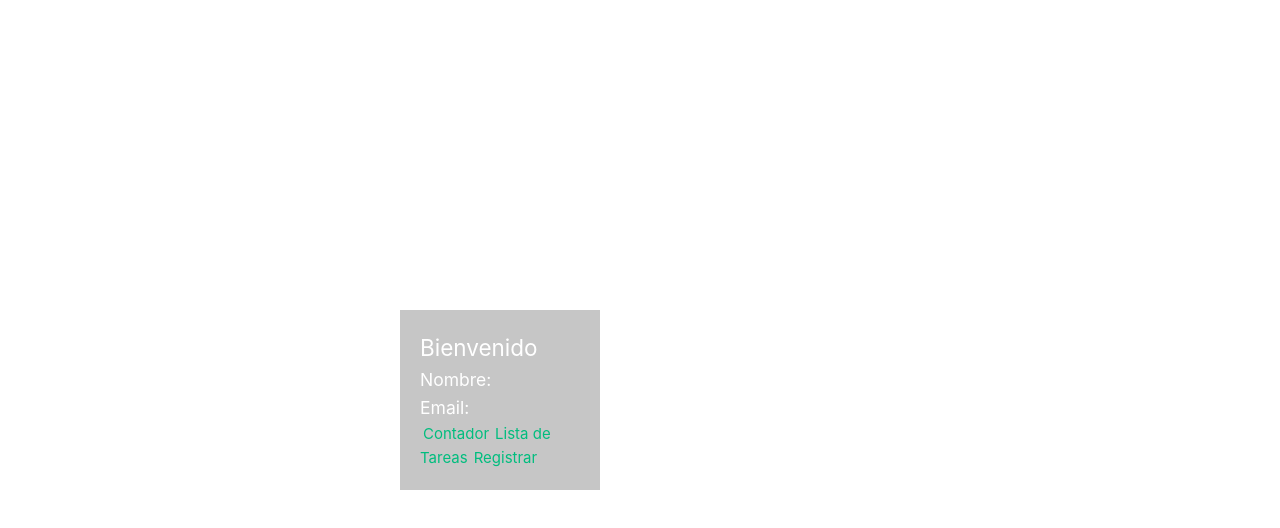
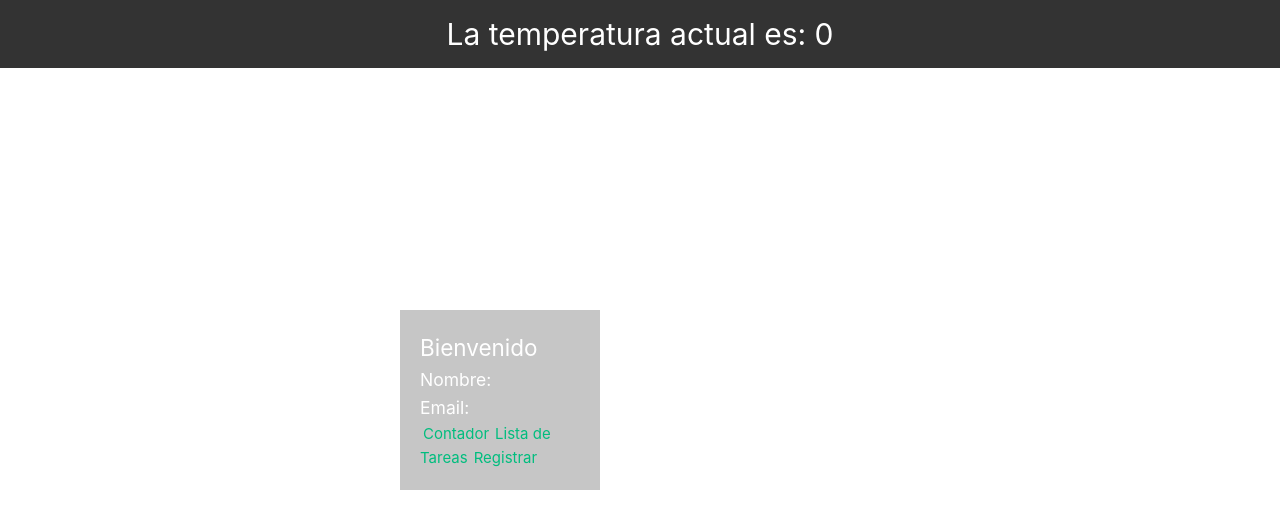
Before and after one commit to GitWolf210800/proyecto-vue, a Vue app in the folder Documents/proyecto-vue/proyecto-vue/: page / in a window 1280 px wide. Shown: the top 528 px of the page. Built offline with nearby package versions, Linux system fonts and the light colour scheme; no server answers.

Commit message:
probando hacer get HTTP con axios con componente hijo

```diff
--- a/Documents/proyecto-vue/proyecto-vue/package.json
+++ b/Documents/proyecto-vue/proyecto-vue/package.json
@@ -11,6 +11,7 @@
   },
   "dependencies": {
     "@vee-validate/yup": "^4.14.3",
+    "axios": "^1.7.7",
     "pinia": "^2.2.4",
     "vee-validate": "^4.14.3",
     "vue": "^3.5.12",
--- /dev/null
+++ b/Documents/proyecto-vue/proyecto-vue/src/components/Header.vue
@@ -0,0 +1,28 @@
+<template>
+    <div class="header">
+        <h1>La temperatura actual es: <Weather /> </h1>
+    </div>
+</template>
+
+<script setup>
+import Weather from './Weather.vue';
+</script>
+
+<style scoped>
+.header {
+    display: flex;
+    justify-content: center;
+    align-items: center;
+    padding: 10px 20px;
+    position: fixed;
+    top: 0;
+    right: 0;
+    left: 0;
+    background-color: #333;
+    color: #FFF;
+}
+
+h1 {
+    margin: 0;
+}
+</style>
--- a/Documents/proyecto-vue/proyecto-vue/src/components/SideBar.vue
+++ b/Documents/proyecto-vue/proyecto-vue/src/components/SideBar.vue
@@ -2,8 +2,8 @@
 
 <div class="sidebar">
 <h2>Bienvenido</h2>
-<h3>Nombre: {{ nombre }}</h3>
-<h3>Email: {{ email }}</h3>
+<h3>Nombre: {{ registrarStore.nombre }}</h3>
+<h3>Email: {{ registrarStore.email.value }}</h3>
 <router-link to="/contador">Contador</router-link>
 <router-link to="/lista-de-tareas">Lista de Tareas</router-link>
 <router-link to="/registrar">Registrar</router-link>
@@ -13,18 +13,9 @@
 
 <script setup>
 import { useRegistrarStore } from '@/modules/registro/views/stores/registrarStore';
-import { ref, watch } from 'vue';
 
 const registrarStore = useRegistrarStore();
-const nombre = ref(registrarStore.nombre.value);
-const email = ref(registrarStore.email.value);
-watch(() => registrarStore.nombre, (newValue) => {
-    nombre.value = newValue;
-});
 
-watch(() => registrarStore.email, (newValue) => {
-    email.value = newValue;
-});
 </script>
 
 <style>
@@ -33,5 +24,7 @@
     background-color: rgba(60, 60, 60, 0.29);;
     color: #FFF;
     padding: 20px;
+    margin: auto;
+    margin-left: auto;
 }
 </style>
--- /dev/null
+++ b/Documents/proyecto-vue/proyecto-vue/src/components/Weather.vue
@@ -0,0 +1,18 @@
+<template>
+    {{ weatherStore.temperatura }}
+</template>
+
+<script setup>
+    import { useWheather } from '@/componsables/useWeather';
+    import { useWeatherStore } from '@/stores/weatherStore';
+    import { onMounted } from 'vue';
+
+    const weatherStore = useWeatherStore();
+
+    onMounted(()=>{
+        useWheather();
+    });
+</script>
+
+<style scoped>
+</style>
--- /dev/null
+++ b/Documents/proyecto-vue/proyecto-vue/src/componsables/useWeather.js
@@ -0,0 +1,8 @@
+import { useWeatherStore } from "@/stores/weatherStore";
+import { getTemperatura } from "@/helpers/getWeather";
+
+export const useWheather = async () => {
+    const temperatura = await getTemperatura();
+    const weatherStore = useWeatherStore();
+    weatherStore.temperatura = temperatura
+};
--- /dev/null
+++ b/Documents/proyecto-vue/proyecto-vue/src/helpers/getWeather.js
@@ -0,0 +1,9 @@
+import axios from "axios";
+
+const API_URL = 'https://api.open-meteo.com/v1/forecast?latitude=-27.4678&longitude=-58.8344&hourly=temperature_2m&timezone=auto';
+
+export const getTemperatura = async () => {
+    const respuesta = await axios.get(API_URL);
+    const nuevaTemperatura = respuesta.data.hourly.temperature_2m[0];
+    return nuevaTemperatura;
+};
--- /dev/null
+++ b/Documents/proyecto-vue/proyecto-vue/src/stores/weatherStore.js
@@ -0,0 +1,10 @@
+import { defineStore } from "pinia";
+import { ref } from "vue";
+
+export const useWeatherStore = defineStore('weather', () => {
+    const temperatura = ref(0);
+    const setTemperatura = (temp) => {
+        temperatura.value = temp;
+    };
+    return {temperatura, setTemperatura};
+});
--- a/Documents/proyecto-vue/proyecto-vue/src/views/MainView.vue
+++ b/Documents/proyecto-vue/proyecto-vue/src/views/MainView.vue
@@ -1,4 +1,5 @@
 <template>
+<Header></Header>
 <div class="container">
     <SideBar />
     <div class="content">
@@ -9,6 +10,7 @@
 
 <script setup>
 import SideBar from '../components/SideBar.vue';
+import Header from '@/components/Header.vue';
 </script>
 
 <style>
```
Also changed, not shown: Documents/proyecto-vue/proyecto-vue/src/stores/counter.js (deleted, +0 -12 lines), 1 other file (tests, documents, lock files or other folders).
